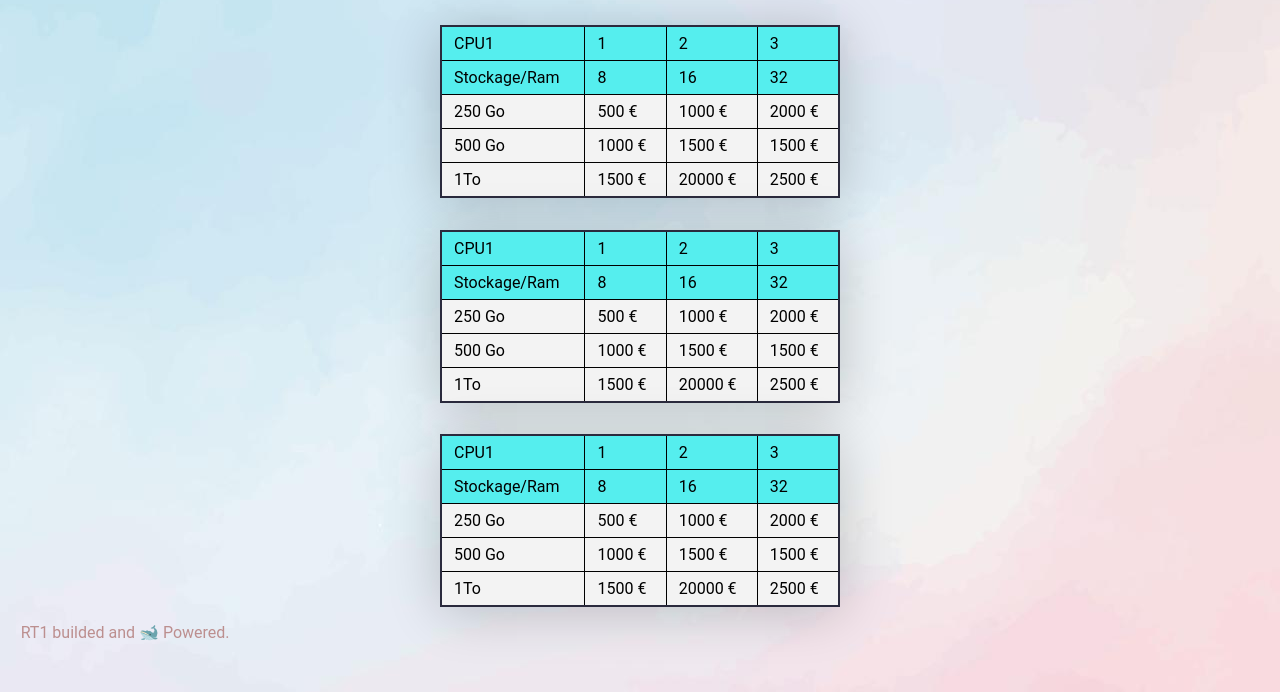
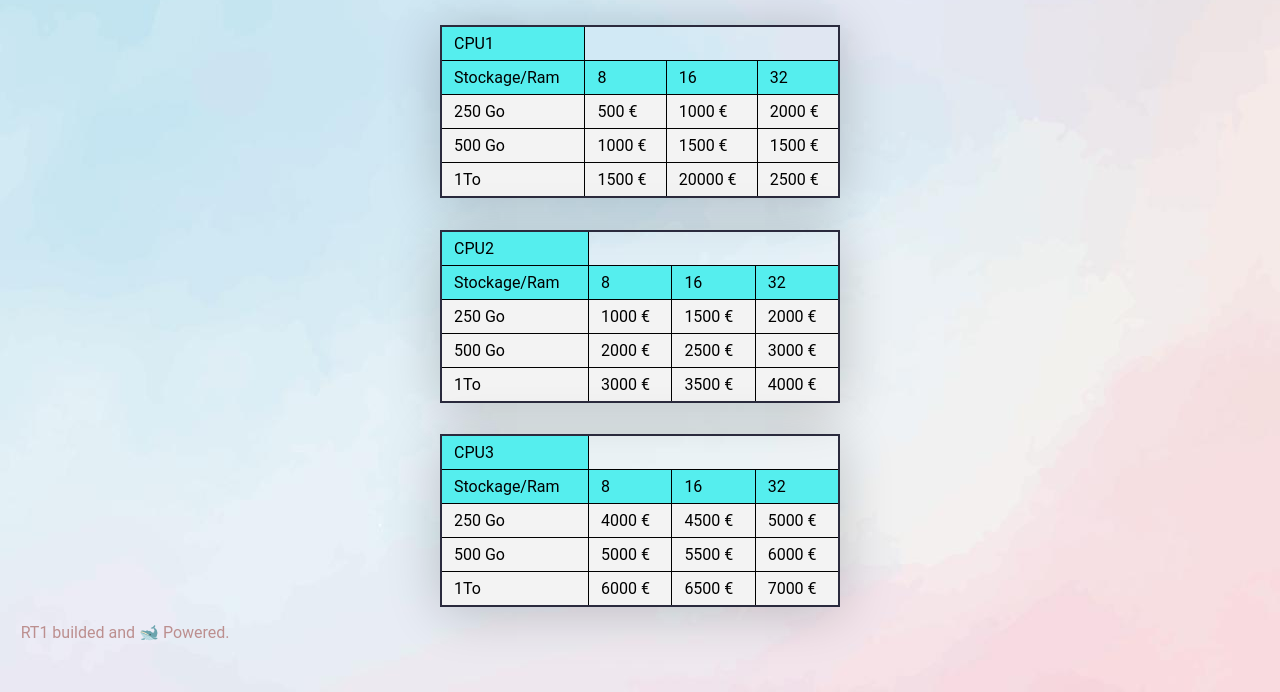
Before and after one commit to ElouanFiore/SAE23_FULOP_FIORE_MORETTI, a PHP site: page /tarifs.html in a window 1280 px wide. Shown: the part 108-800 px from the top of the page. Run offline with PHP 8.4, Linux system fonts and the light colour scheme.

Commit message:
rebase/merge des modifs de Tim

```diff
--- a/site/funcs/logout.php
+++ b/site/funcs/logout.php
@@ -1,3 +1,4 @@
+Déconnexion...
 <?php
 session_start();
 unset($_SESSION["username"]);
--- a/site/gestion.php
+++ b/site/gestion.php
@@ -1,3 +1,5 @@
+En construction
+
 <?php
 session_start();
 if (!isset($_SESSION["username"])) {
--- /dev/null
+++ b/site/louer.php
@@ -0,0 +1 @@
+En construction
--- a/site/tarifs.html
+++ b/site/tarifs.html
@@ -23,9 +23,6 @@
 <table>
     <tr>
         <td id="cpu">CPU1</td>
-        <td id="cpu">1</td>
-        <td id="cpu">2</td>
-        <td id="cpu">3</td>
     </tr>
     <tr>
         <td id="cpu">Stockage/Ram</td>
@@ -55,10 +52,7 @@
  <br>
  <table>
     <tr id="cpu">
-        <td id="cpu">CPU1</td>
-        <td id="cpu">1</td>
-        <td id="cpu">2</td>
-        <td id="cpu">3</td>
+        <td id="cpu">CPU2</td>
     </tr>
     <tr id="cpu">
         <td id="cpu">Stockage/Ram</td>
@@ -68,30 +62,27 @@
     </tr>
     <tr>
         <td>250 Go</td>
-        <td>500 €</td>
         <td>1000 €</td>
+        <td>1500 €</td>
         <td>2000 €</td>
     </tr>
     <tr>
         <td>500 Go</td>
-        <td>1000 €</td>
-        <td>1500 €</td>
-        <td>1500 €</td>
+        <td>2000 €</td>
+        <td>2500 €</td>
+        <td>3000 €</td>
     </tr>
     <tr>
         <td>1To</td>
-        <td>1500 €</td>
-        <td>20000 €</td>
-        <td>2500 €</td>
+        <td>3000 €</td>
+        <td>3500 €</td>
+        <td>4000 €</td>
     </tr>
  </table>
  <br>
  <table>
     <tr id="cpu">
-        <td id="cpu">CPU1</td>
-        <td id="cpu">1</td>
-        <td id="cpu">2</td>
-        <td id="cpu">3</td>
+        <td id="cpu">CPU3</td>
     </tr>
     <tr id="cpu">
         <td id="cpu">Stockage/Ram</td>
@@ -101,21 +92,21 @@
     </tr>
     <tr>
         <td>250 Go</td>
-        <td>500 €</td>
-        <td>1000 €</td>
-        <td>2000 €</td>
+        <td>4000 €</td>
+        <td>4500 €</td>
+        <td>5000 €</td>
     </tr>
     <tr>
         <td>500 Go</td>
-        <td>1000 €</td>
-        <td>1500 €</td>
-        <td>1500 €</td>
+        <td>5000 €</td>
+        <td>5500 €</td>
+        <td>6000 €</td>
     </tr>
     <tr>
         <td>1To</td>
-        <td>1500 €</td>
-        <td>20000 €</td>
-        <td>2500 €</td>
+        <td>6000 €</td>
+        <td>6500 €</td>
+        <td>7000 €</td>
     </tr>
  </table>
 
```
Also changed, not shown: site/css/style3.css (+15 -0 lines), site/index.php (+27 -11 lines), site/inscription.php (+8 -0 lines), site/login.php (+14 -1 lines), 1 other file.
